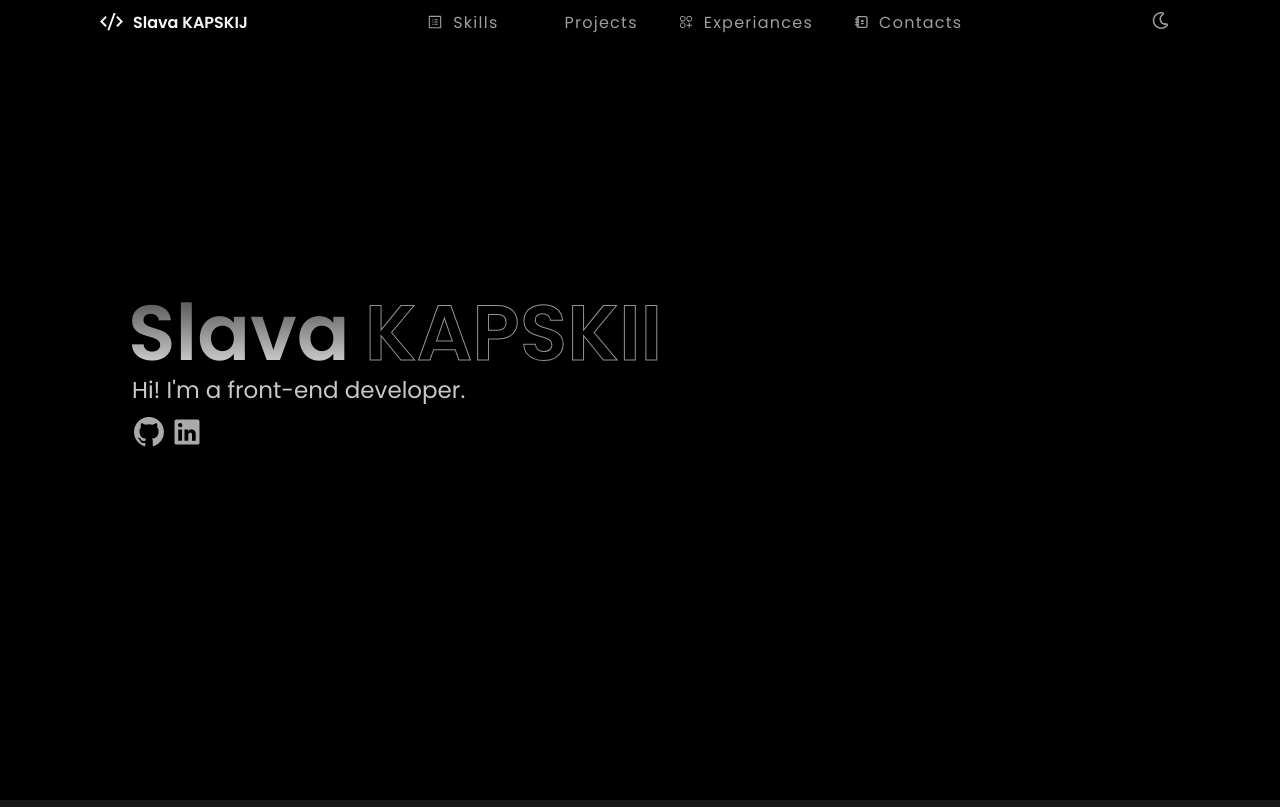
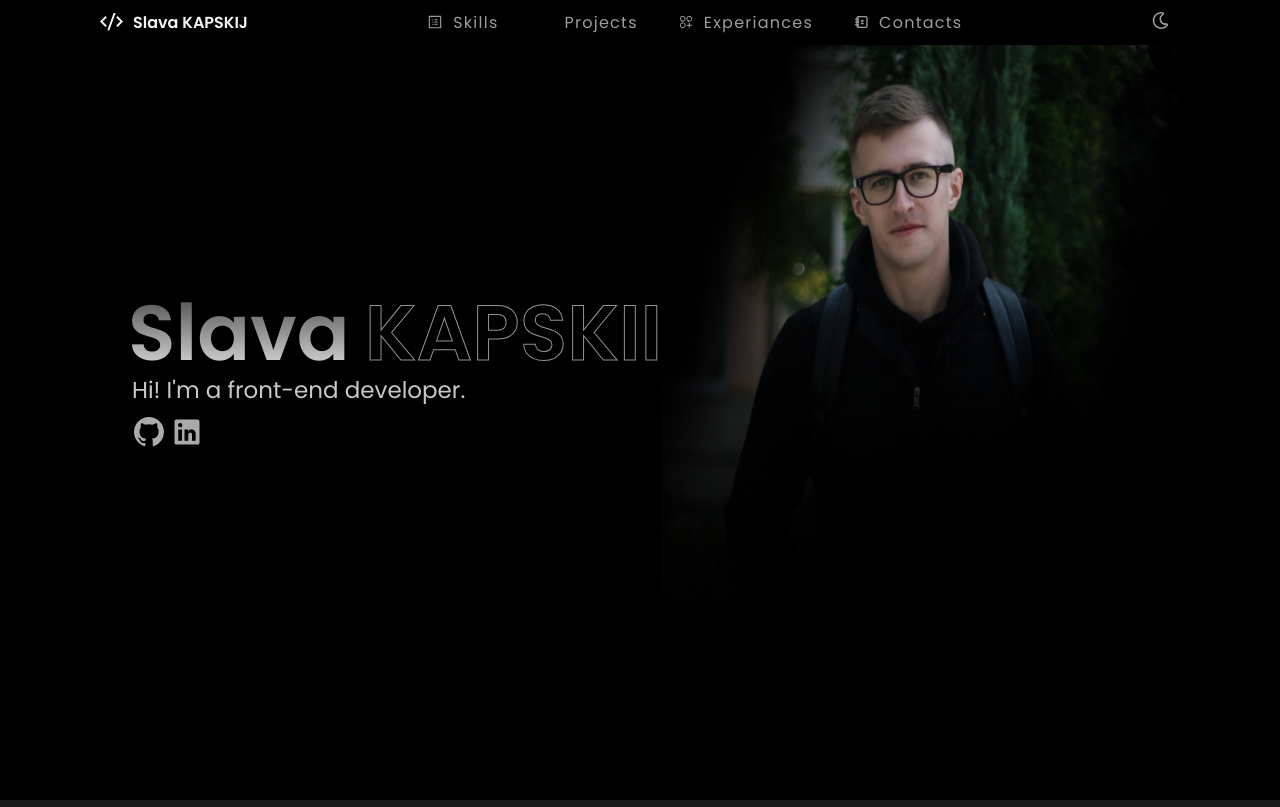
Before and after one commit to Kapskii/personal_portfolio, a React (Create React App) app: page / in a window 1280 px wide. Built offline with nearby package versions, Linux system fonts and the light colour scheme.

Commit message:
add: add photo

```diff
--- a/src/Data/initialData.ts
+++ b/src/Data/initialData.ts
@@ -19,6 +19,7 @@ import LEARN from '../assets/experiance/learning.svg'
 import LEARN1 from '../assets/experiance/learning1.svg'
 import LEARN2 from '../assets/experiance/learning2.svg'
 import WORK from '../assets/experiance/work.svg'
+import PHOTO from '../assets/photo.jpg'
 
 
 export const initialData: DataType = {
@@ -26,6 +27,7 @@ export const initialData: DataType = {
         name: "Slava",
         surname: "Kapskii",
         subTitle: "Hi! I'm a front-end developer.",
+        photo: PHOTO
     },
     skillPage: [
         { title: 'JavaScript', icon: JS },
--- a/src/Data/initialDataType.ts
+++ b/src/Data/initialDataType.ts
@@ -9,6 +9,7 @@ export type HomePageType = {
     name: string
     surname: string
     subTitle: string
+    photo: string
 }
 
 export type SkillPageType = {
--- a/src/components/pages/HomePage/HomePage.module.css
+++ b/src/components/pages/HomePage/HomePage.module.css
@@ -68,3 +68,9 @@
 .linkLi svg:hover {
     fill: #0e76a8;
 }
+
+.photoWrapper,
+.photo{
+    width: 85%;
+    height: 100%;
+}
--- a/src/components/pages/HomePage/HomePage.tsx
+++ b/src/components/pages/HomePage/HomePage.tsx
@@ -37,6 +37,9 @@ export const HomePage = (props: PropsType) => {
           </a>
         </div>
       </div>
+      <div className={s.photoWrapper}>
+        <img className={s.photo} src={props.profileData.photo} alt="My photo" />
+      </div>
     </div>
   );
 };
```
Also changed, not shown: src/assets/photo.jpg (added).
